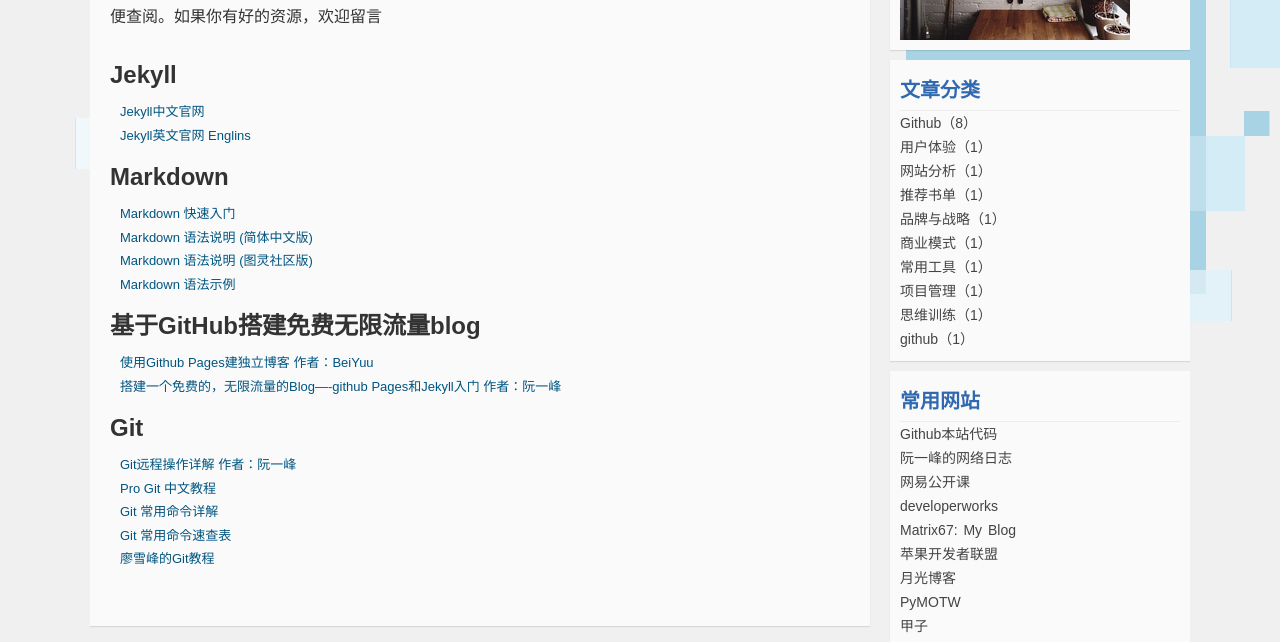
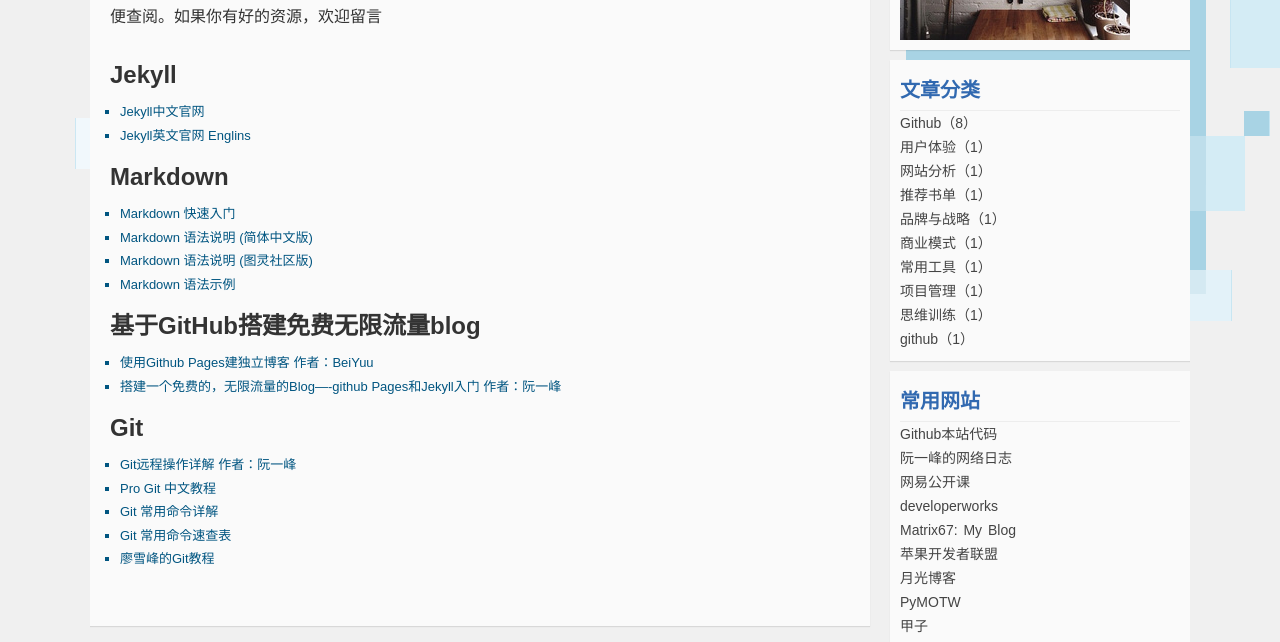
Before and after one commit to godtoo/godtoo.github.com, a Jekyll site: the page built from _posts/2014-09-22-github-and-jekyll-resources.md, in a window 1280 px wide. Shown: the part 290-932 px from the top of the page. Built offline with Jekyll 4.4.1, drawn with Linux system fonts in a browser that asks for light colours; nearby versions of some CDN libraries; comment, search, counter and statistics services are not loaded.

Commit message:
change css

```diff
--- a/css/common.css
+++ b/css/common.css
@@ -225,6 +225,7 @@
     color: #005580;
     padding: 2px 0px;
     font-size: 13px;
+    list-style-type: square;
 }
 
 .postcontent ul li  a,ol li a{
```
